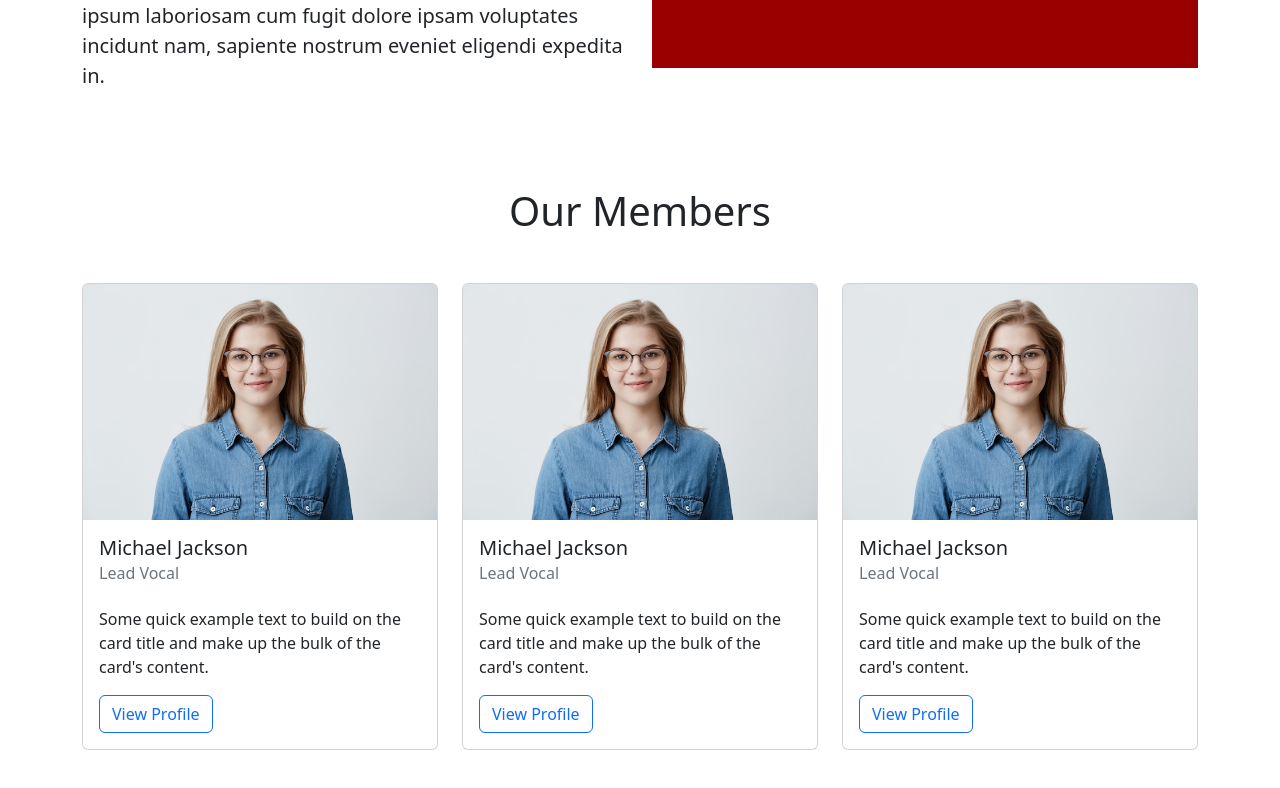
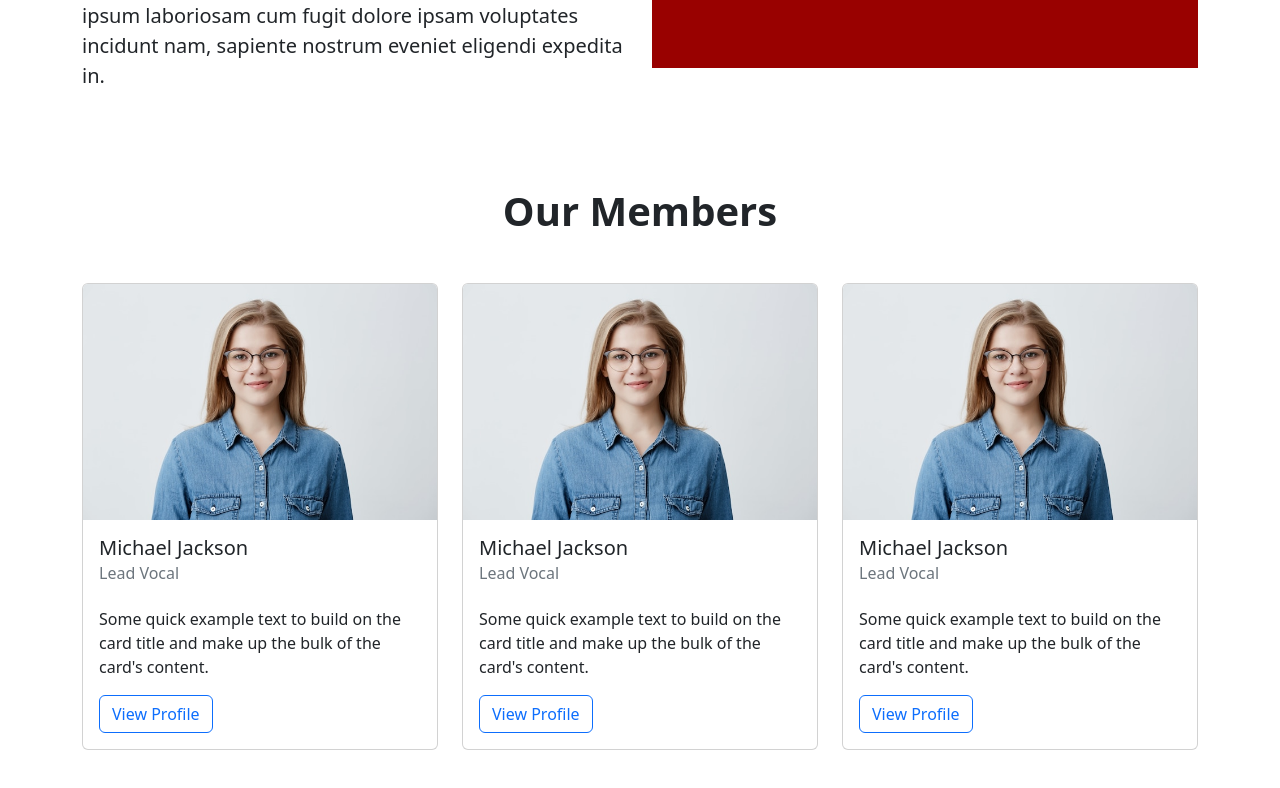
Before and after one commit to naimur-234964/a_e, a plain HTML site: page music band/index.html in a window 1280 px wide. Shown: the part 786-1574 px from the top of the page. Drawn offline with nearby package versions, Linux system fonts and the light colour scheme.

Commit message:
member profile section completed

```diff
--- a/music band/index.html
+++ b/music band/index.html
@@ -109,8 +109,8 @@
     <!-- Profile Section Start -->
     <section id="profile" class="my-5">
         <section class="container">
-            <div class="title text-center fw-bold mb-5">
-                <h1 class="h1">Our Members</h1>
+            <div class="title text-center mb-5">
+                <h1 class="h1 fw-bold">Our Members</h1>
             </div>
             <div class="row gy-4">
                 <div class="col-md-4">
```
